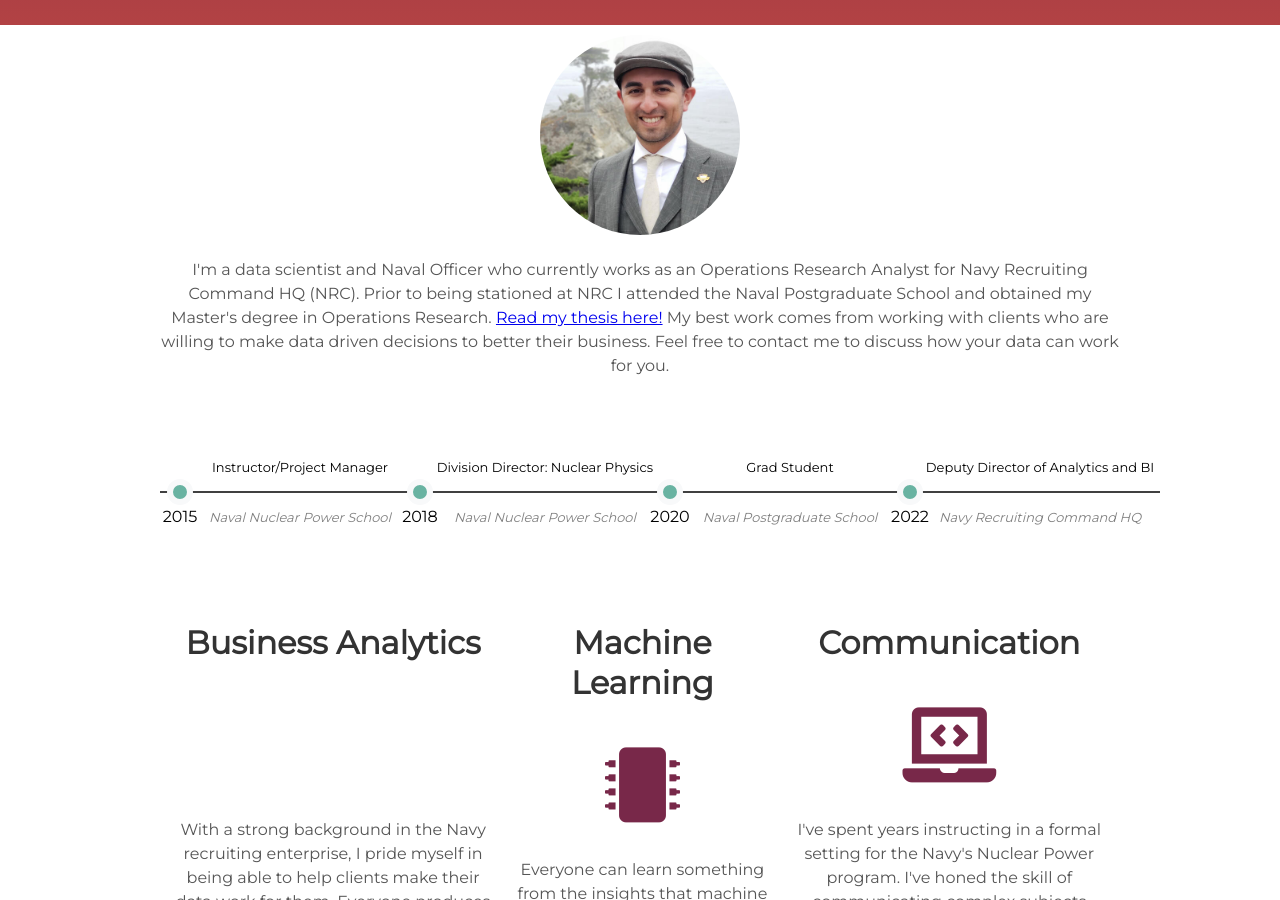
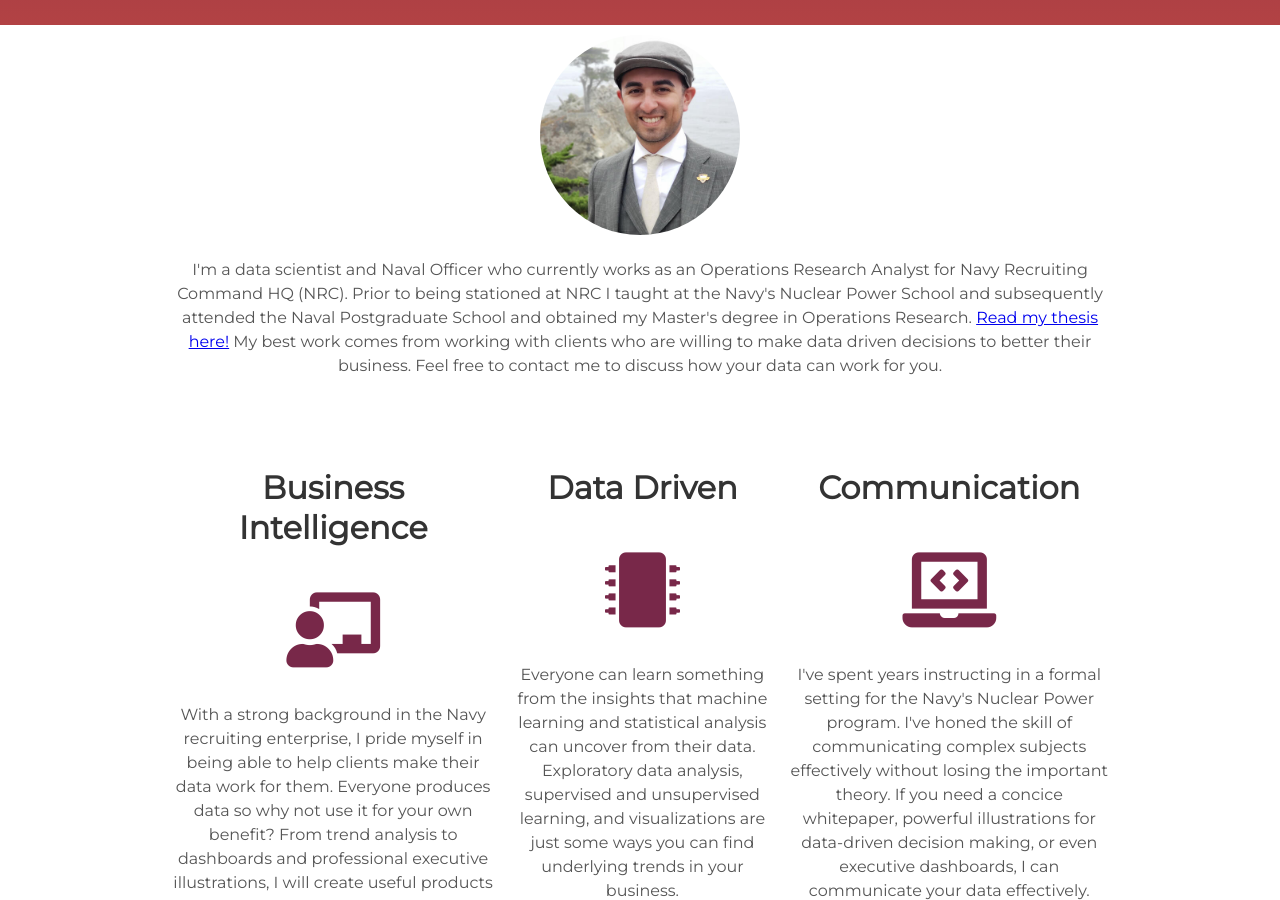
Before and after one commit to erikvvargas/king_vargas_analytics, a Jekyll site: the page built from index.html, in a window 1280 px wide and 900 px high, scrolled down 875 px. Built offline with Jekyll 4.4.1, drawn with Linux system fonts in a browser that asks for light colours; some of the changed text lies outside the part shown.

Commit message:
add images and changes to site

```diff
--- a/_includes/about.html
+++ b/_includes/about.html
@@ -4,53 +4,18 @@
 
  <div class="user-details">
   <p>
-  I'm a data scientist and Naval Officer who currently works as an Operations Research Analyst for Navy Recruiting Command HQ (NRC). Prior to being stationed at NRC I attended the Naval Postgraduate School and obtained my Master's degree in Operations Research.
+  I'm a data scientist and Naval Officer who currently works as an Operations Research Analyst for Navy Recruiting Command HQ (NRC). Prior to being stationed at NRC I taught at the Navy's Nuclear Power School and subsequently attended the Naval Postgraduate School and obtained my Master's degree in Operations Research.
   <a href="https://hdl.handle.net/10945/71116">Read my thesis here!</a> My best work comes from working with clients who are willing to make data driven decisions to better their business. Feel free to contact me to discuss how your data can work for you.
   </p>
 
 </div>
 
-<div class="row hide-if-small-screen" style="padding-top: 5%">
-  <div class="col-lg-12 text-center">
-    <svg width="1000" height="100">
-      <line x1="0" y1="50" x2="1000" y2="50" style="stroke:black; stroke-width:1.5"></line>
-
-      <circle cx="20" cy="50" r="10" stroke="#f8f9fa" stroke-width="6" fill="#69b3a2"></circle>
-      <text text-anchor="middle" x="20" y="80" fill="black">2015</text>
-
-      <text font-size="13" text-anchor="middle" x="140" y="30" fill="black">Instructor/Project Manager</text>
-      <text style="font-style: italic" font-size="13" text-anchor="middle" x="140" y="80" fill="#808080">Naval Nuclear Power School</text>
-
-      <circle cx="260" cy="50" r="10" stroke="#f8f9fa" stroke-width="6" fill="#69b3a2"></circle>
-      <text text-anchor="middle" x="260" y="80" fill="black">2018</text>
-      <!-- <text font-size="13" text-anchor="middle" x="70" y="30" fill="black">Data Analyst</text>
-      <text style="font-style: italic" font-size="13" text-anchor="middle" x="90" y="80" fill="#808080">French Institute of Research</text> -->
-      <text font-size="13" text-anchor="middle" x="385" y="30" fill="black">Division Director: Nuclear Physics</text>
-      <text style="font-style: italic" font-size="13" text-anchor="middle" x="385" y="80" fill="#808080">Naval Nuclear Power School</text>
-
-      <circle cx="510" cy="50" r="10" stroke="#f8f9fa" stroke-width="6" fill="#69b3a2"></circle>
-      <text text-anchor="middle" x="510" y="80" fill="black">2020</text>
-
-      <text font-size="13" text-anchor="middle" x="630" y="30" fill="black">Grad Student</text>
-      <text style="font-style: italic" font-size="13" text-anchor="middle" x="630" y="80" fill="#808080">Naval Postgraduate School</text>
-
-      <circle cx="750" cy="50" r="10" stroke="#f8f9fa" stroke-width="6" fill="#69b3a2"></circle>
-      <text text-anchor="middle" x="750" y="80" fill="black">2022</text>
-
-      <text font-size="13" text-anchor="middle" x="880" y="30" fill="black">Deputy Director of Analytics and BI</text>
-      <text style="font-style: italic" font-size="13" text-anchor="middle" x="880" y="80" fill="#808080">Navy Recruiting Command HQ</text>
-
-    </svg>
-  </div>
-</div>
-
-
 
 <div class="user">
   <div class="tech">
-    <h2>Business Analytics </h2>
+    <h2>Business Intelligence </h2>
   <div class="icons">
-    <i class="icon fa fa-chart-scatter"></i>
+    <i class="icon fa fa-chalkboard-teacher"></i>
 
     </div>
     <p>
@@ -59,7 +24,7 @@
   </div>
 
   <div class="tech">
-    <h2>Machine Learning</h2>
+    <h2>Data Driven</h2>
   <div class="icons">
     <i class="icon fas fa-microchip"></i>
 
--- a/_includes/header.html
+++ b/_includes/header.html
@@ -19,5 +19,5 @@
         <a class="link" href="#projects" data-scroll>Portfolio</a>
       </div>
   </div>
-  <a class="down" href="#about" data-scroll><i class="icon fa fa-chevron-down" aria-hidden="true"></i></a>
+
 </div>
--- a/_includes/projects.html
+++ b/_includes/projects.html
@@ -14,5 +14,14 @@
   </div>
 </div>
 
+<div class="user-projects">
+  <div class="images-left">
+    <img alt="dnd" src="{{ "/assets/img/dd20.png" | prepend: site.baseurl }}" />
+  </div>
+  <div class="contents-right">
+    <h3> Personal Life and Hobbies </h3>
+    In my free time I Dungeon Master for a D&D group and am an avid homebrewer of beer and mead!
+  </div>
+</div>
 
 </div>
```
Also changed, not shown: _includes/about copy.html (+34 -0 lines), assets/img/dd20.png (added).
